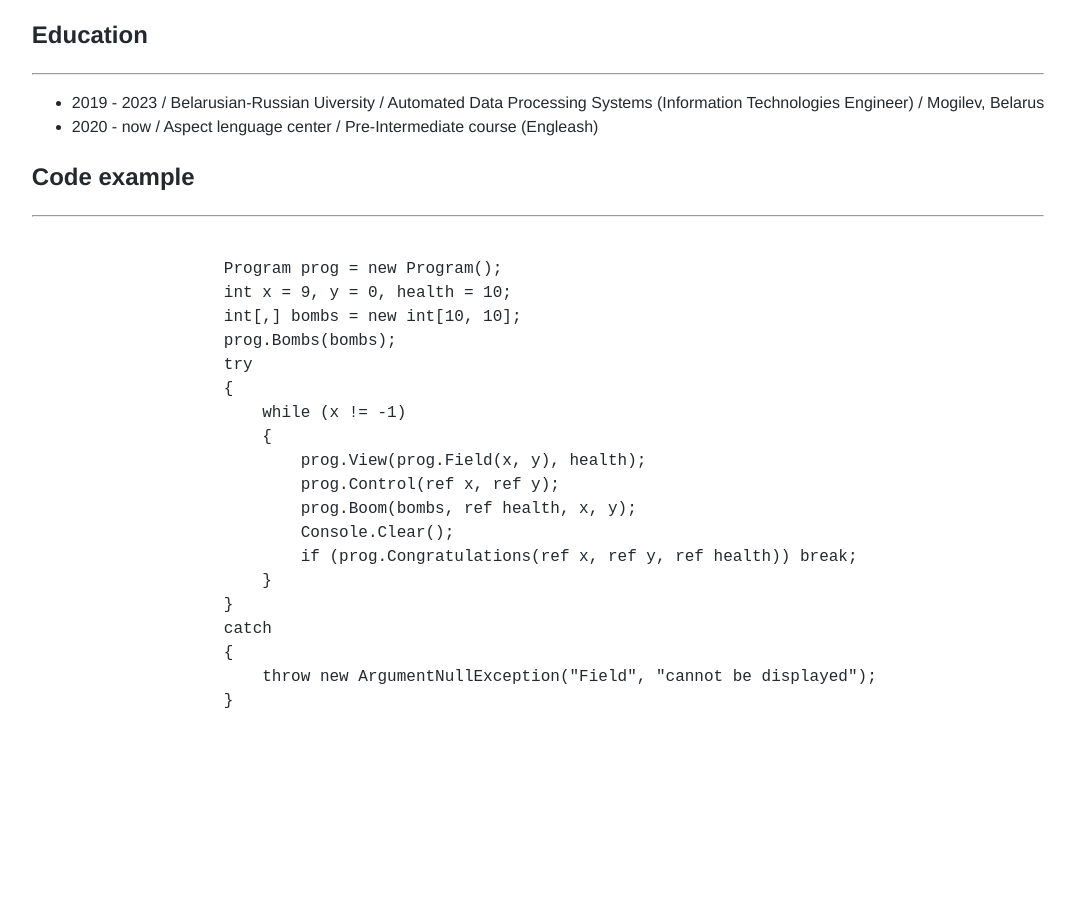
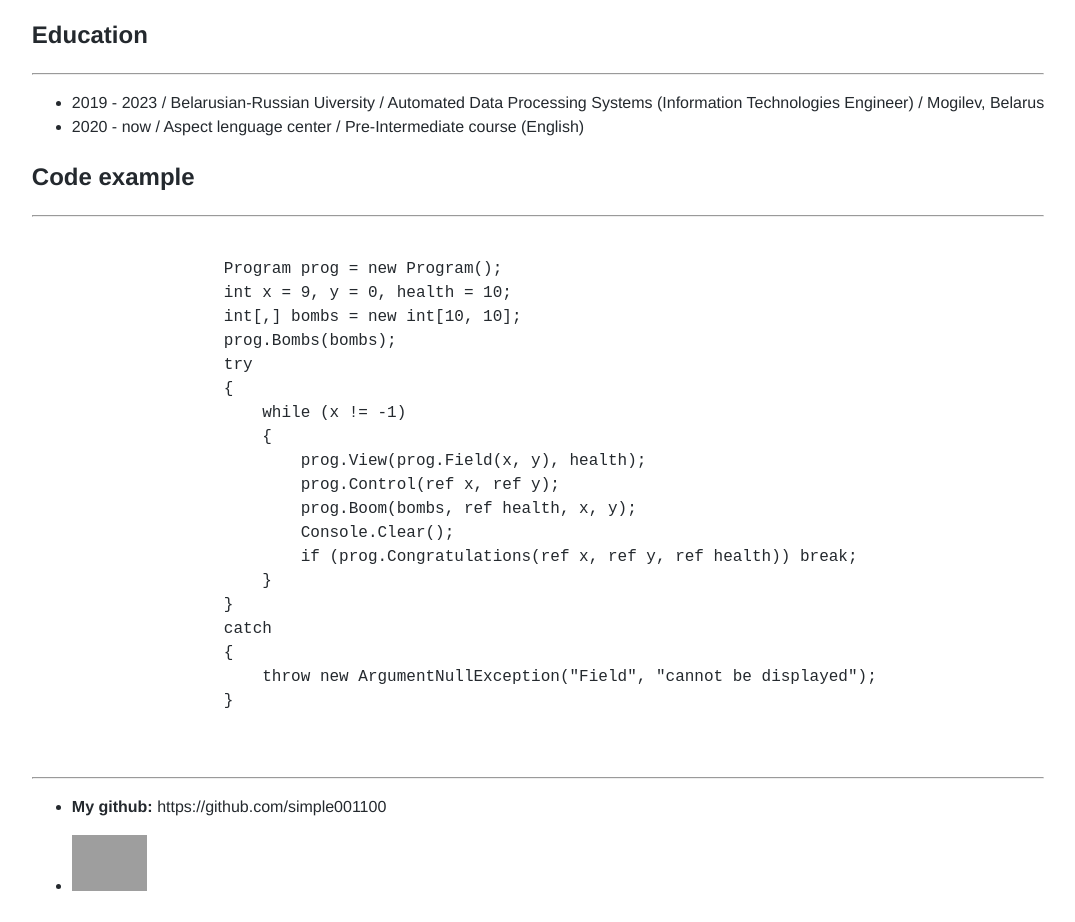
Before and after one commit to simple001100/rsschool-cv, a plain HTML site: page index.html in a window 1280 px wide. Shown: the part 1247-2169 px from the top of the page, without its empty margins (102-1177 px from the left). Before the commit the page ends 2032 px from the top, so only its background shows below. Drawn offline with Linux system fonts and the light colour scheme; grey boxes are pictures that could not be loaded.

Commit message:
feat: add footer

```diff
--- a/assets/css/style.css
+++ b/assets/css/style.css
@@ -21,3 +21,7 @@ a {
 a:hover {
     text-decoration: underline;
 }
+
+.logo {
+    width: 75px;
+}
--- a/index.html
+++ b/index.html
@@ -60,7 +60,7 @@
             <ul>
                 <li>2019 - 2023 / Belarusian-Russian Uiversity / Automated Data Processing Systems (Information
                     Technologies Engineer) / Mogilev, Belarus</li>
-                <li>2020 - now / Aspect lenguage center / Pre-Intermediate course (Engleash)</li>
+                <li>2020 - now / Aspect lenguage center / Pre-Intermediate course (English)</li>
             </ul>
         </article>
 
@@ -91,6 +91,14 @@
                 </code>
             </pre>
         </article>
+        <footer>
+            <hr>
+            <ul>
+                <li><p><b>My github: </b><a href="https://github.com/simple001100">
+                    https://github.com/simple001100</a></p></li>
+                <li><a href="https://rs.school/js/"><img class="logo" src="https://rs.school/images/rs_school_js.svg" alt="Course logo"></a></li>
+            </ul>
+        </footer>
     </main>
 </body>
 
```
